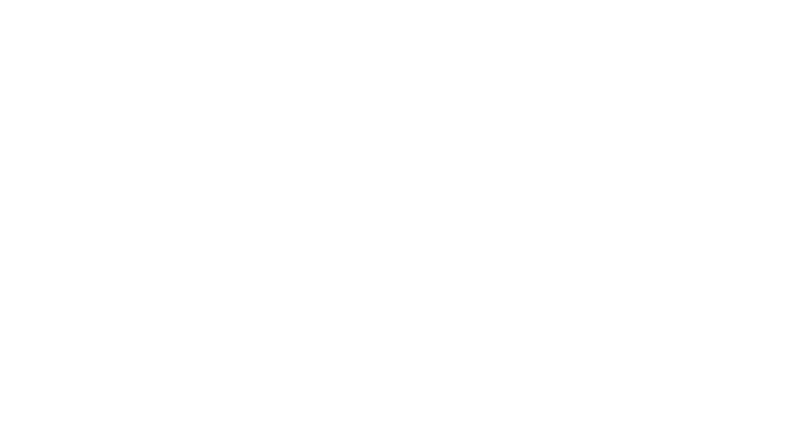
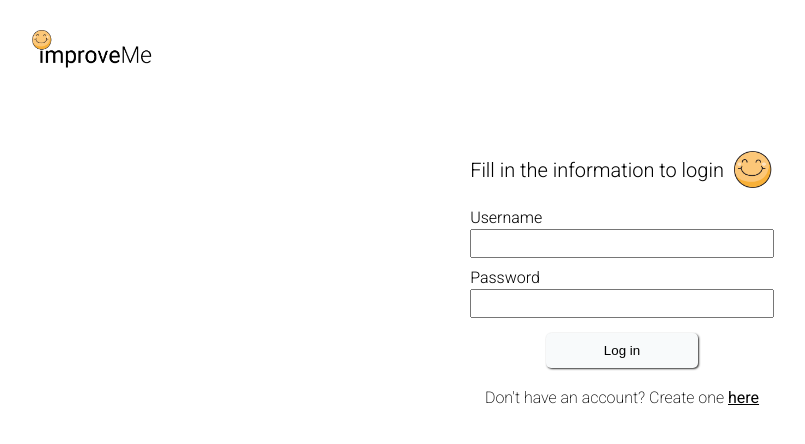
Before and after one commit to filipwieselgren/improveme-platform, a React (Create React App) app: page /login in a window 1280 px wide. Before the commit this address had no page. Shown: the top 444 px of the page, without its empty margins (18-823 px from the left). Built offline with nearby package versions, Linux system fonts and the light colour scheme.

Commit message:
login page

```diff
--- a/src/App.scss
+++ b/src/App.scss
@@ -1,5 +1,6 @@
 @use "./style/_mixins.scss" as m;
 @use "./pages/homepage/style/homepage";
+@use "./pages/login/style/login";
 
 * {
   margin: 0;
@@ -38,3 +39,8 @@
 .txt-400 {
   @include m.txt-400;
 }
+
+.nav-logo {
+  width: 12rem;
+  margin-left: 2rem;
+}
--- a/src/App.tsx
+++ b/src/App.tsx
@@ -2,12 +2,14 @@
 import { BrowserRouter, Routes, Route } from "react-router-dom";
 import "./App.scss";
 import Homepage from "./pages/homepage/Homepage";
+import Login from "./pages/login/Login";
 
 function App() {
   return (
     <BrowserRouter>
       <Routes>
         <Route path="/" element={<Homepage />}></Route>
+        <Route path="/login" element={<Login />}></Route>
       </Routes>
     </BrowserRouter>
   );
--- a/src/pages/homepage/Navbar.tsx
+++ b/src/pages/homepage/Navbar.tsx
@@ -1,10 +1,14 @@
+import { useNavigate } from "react-router-dom";
 import logo from "../../assets/improveMeLogo.png";
 
 const Navbar = () => {
+  const navigate = useNavigate();
   return (
     <nav className="home-navbar">
-      <img src={logo} alt="logo" />
-      <button className="btn-login txt-200">Log in</button>
+      <img src={logo} alt="logo" className="nav-logo" />
+      <button className="btn-login txt-200" onClick={() => navigate("/login")}>
+        Log in
+      </button>
     </nav>
   );
 };
--- a/src/pages/homepage/style/_homepage.scss
+++ b/src/pages/homepage/style/_homepage.scss
@@ -6,11 +6,6 @@
   align-items: center;
   padding: 3rem;
   background: linear-gradient(#ffc476, #fff);
-
-  img {
-    width: 12rem;
-    margin-left: 2rem;
-  }
 
   button {
     padding: 0.8rem 4rem;
--- /dev/null
+++ b/src/pages/login/Login.tsx
@@ -0,0 +1,13 @@
+import LoginForm from "./LoginForm";
+import NavbarLogin from "./NavbarLogin";
+
+const Login = () => {
+  return (
+    <>
+      <NavbarLogin />
+      <LoginForm />
+    </>
+  );
+};
+
+export default Login;
--- /dev/null
+++ b/src/pages/login/LoginForm.tsx
@@ -0,0 +1,40 @@
+import { useNavigate } from "react-router-dom";
+import logo from "../../assets/ImproveMe.png";
+
+const LoginForm = () => {
+  const navigate = useNavigate();
+  return (
+    <>
+      <main>
+        <div className="form-wrapper">
+          <h1 className="txt-300">
+            Fill in the information to login
+            <img src={logo} alt="improveMe face" className="improveme-face" />
+          </h1>
+          <form>
+            <label htmlFor="username" className="form-label">
+              Username
+            </label>
+            <input id="username" type="text" required />
+            <label htmlFor="password" className="form-label">
+              Password
+            </label>
+            <input id="password" type="password" required />
+            <button type="submit">Log in</button>
+          </form>
+          <p className="txt-200">
+            Don't have an account? Create one{" "}
+            <span
+              className="create-account txt-400"
+              onClick={() => navigate("/create-account")}
+            >
+              here
+            </span>
+          </p>
+        </div>
+      </main>
+    </>
+  );
+};
+
+export default LoginForm;
--- /dev/null
+++ b/src/pages/login/NavbarLogin.tsx
@@ -0,0 +1,11 @@
+import logo from "../../assets/improveMeLogo.png";
+
+const NavbarLogin = () => {
+  return (
+    <nav className="navbar-login">
+      <img src={logo} alt="logo" className="nav-logo" />
+    </nav>
+  );
+};
+
+export default NavbarLogin;
--- /dev/null
+++ b/src/pages/login/style/_login.scss
@@ -0,0 +1,75 @@
+.navbar-login {
+  padding: 3rem;
+}
+
+main {
+  display: flex;
+  justify-content: center;
+}
+
+.form-wrapper {
+  display: flex;
+  flex-direction: column;
+  align-items: center;
+  padding-top: 3em;
+  width: fit-content;
+
+  h1 {
+    display: flex;
+    align-items: center;
+    font-size: 2rem;
+  }
+  .improveme-face {
+    width: 4rem;
+    margin-left: 10px;
+  }
+
+  form {
+    display: flex;
+    flex-direction: column;
+    width: 100%;
+
+    .form-label {
+      margin-top: 1rem;
+      font-weight: 300;
+      margin-bottom: 0.2rem;
+    }
+
+    input {
+      padding: 0.5rem;
+    }
+
+    button {
+      background-color: #f8fafb;
+      cursor: pointer;
+      width: 50%;
+      padding: 1rem 2rem;
+      box-shadow: 1px 1px 2px #333;
+      border-radius: 5px;
+      border: none;
+      margin-top: 1.5rem;
+      align-self: center;
+
+      &:hover {
+        box-shadow: 0.5px 0.5px 2px #333;
+        cursor: pointer;
+      }
+
+      &:active {
+        -webkit-box-shadow: inset 0px 0px 4px #c1c1c1;
+        -moz-box-shadow: inset 0px 0px 4px #c1c1c1;
+        box-shadow: inset 0px 0px 4px #c1c1c1;
+        outline: none;
+      }
+    }
+  }
+
+  p {
+    margin-top: 2rem;
+  }
+
+  .create-account {
+    text-decoration: underline;
+    cursor: pointer;
+  }
+}
```
